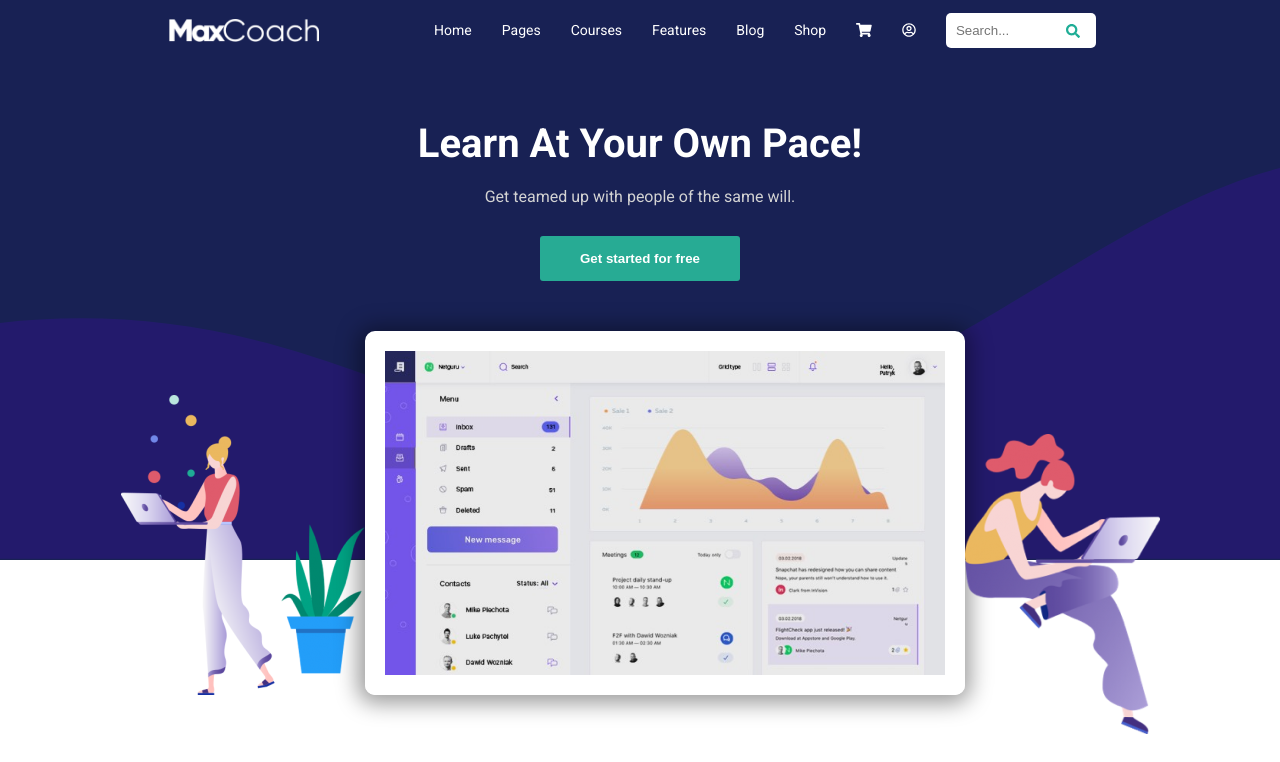
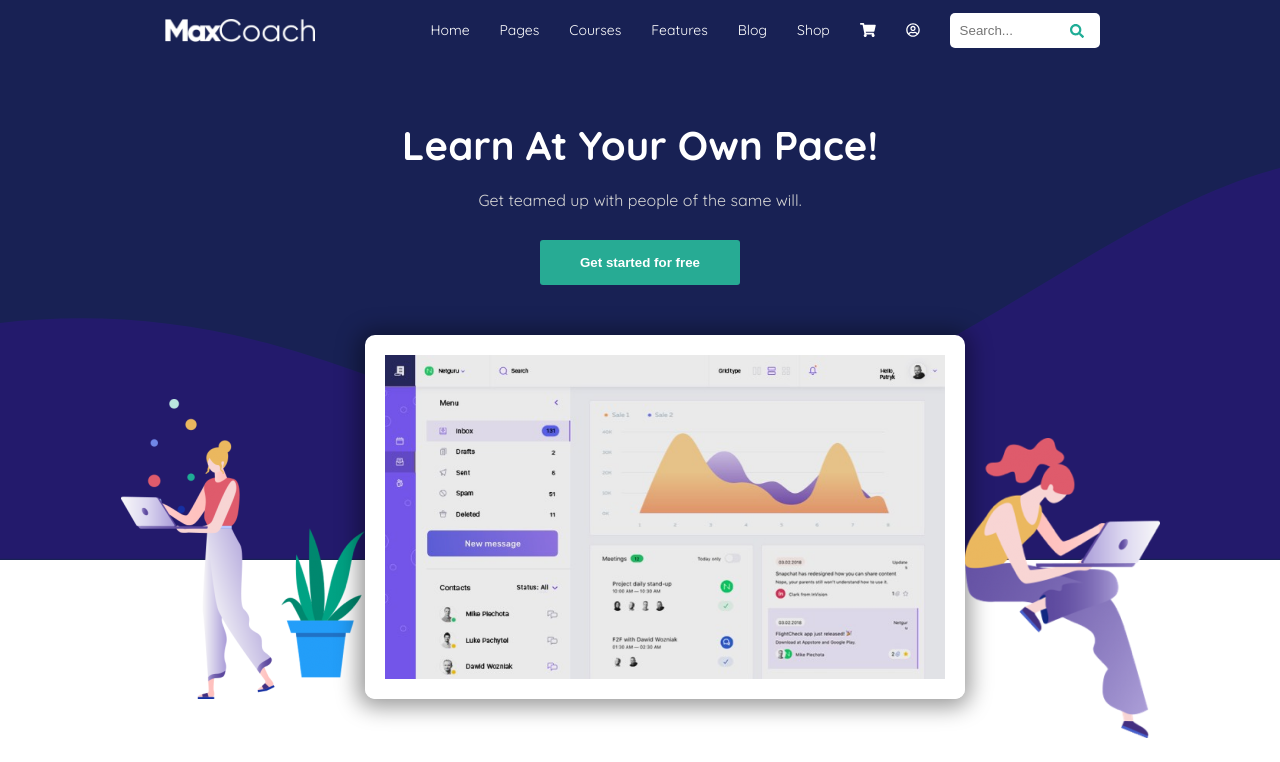
Before and after one commit to RobertoVillani98/proj-html-vuejs, a Vue app: page / in a window 1280 px wide. Shown: the top 762 px of the page. Built offline with nearby package versions, Linux system fonts and the light colour scheme.

Commit message:
change font

```diff
--- a/src/assets/style/global.scss
+++ b/src/assets/style/global.scss
@@ -1,7 +1,5 @@
 //font
-@import url('https://fonts.googleapis.com/css2?family=Roboto:ital,wght@0,300;0,400;0,500;0,700;0,900;1,300;1,400;1,500;1,700;1,900&display=swap');
-
-
+@import url('https://fonts.googleapis.com/css2?family=Quicksand:wght@300;400;500;600;700&display=swap');
 //reset
 *{
     margin: 0;
@@ -13,5 +11,4 @@
 
 //typo
 body{
-    font-family: 'Roboto', sans-serif;
-}
+    font-family: 'Quicksand', sans-serif;}
```
